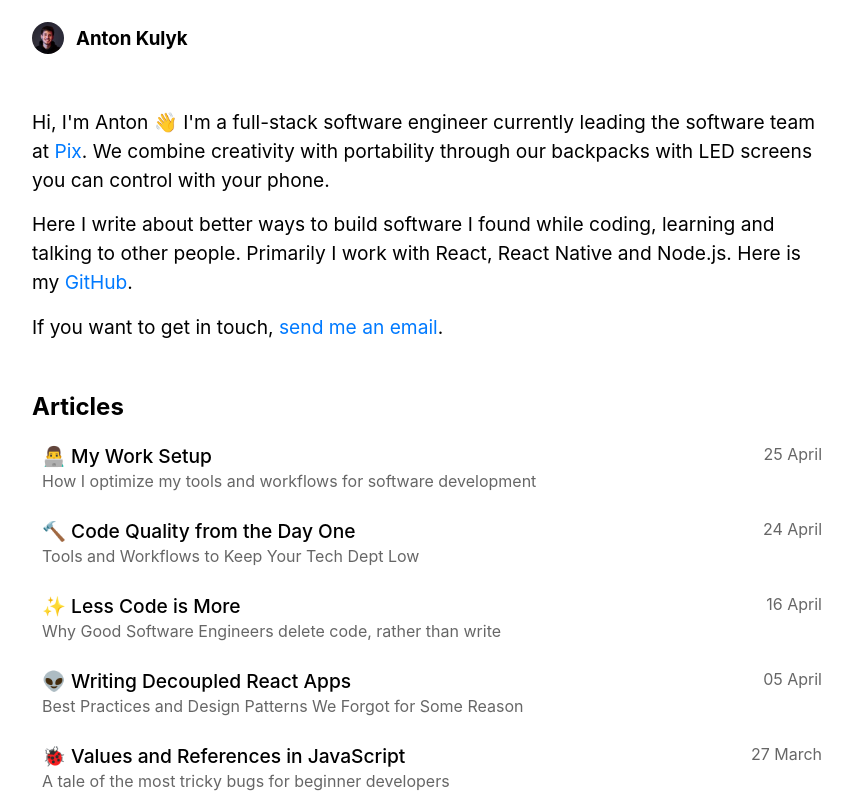
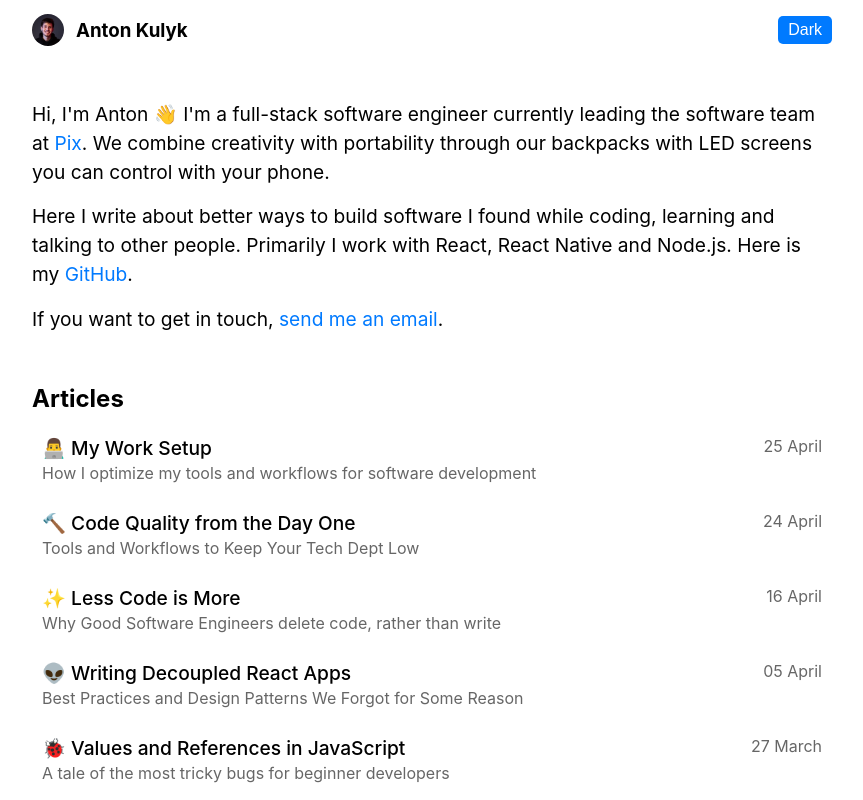
Before and after one commit to kulyk/kulyk.xyz, a Next.js app: page / in a window 1280 px wide. Shown: the top 800 px of the page, without its empty margins (208-1071 px from the left). Built offline with nearby package versions, Linux system fonts and the light colour scheme.

Commit message:
Add dark mode

```diff
--- a/package.json
+++ b/package.json
@@ -15,6 +15,7 @@
     "validate-project": "npm-run-all check-types check-format lint"
   },
   "dependencies": {
+    "classnames": "^2.2.6",
     "date-fns": "^2.12.0",
     "next": "^9.3.4",
     "react": "^16.13.1",
@@ -23,6 +24,7 @@
   "devDependencies": {
     "@babel/core": "^7.9.0",
     "@babel/preset-typescript": "^7.9.0",
+    "@types/classnames": "^2.2.10",
     "@types/node": "^13.11.0",
     "@types/react": "^16.9.32",
     "@typescript-eslint/eslint-plugin": "^2.26.0",
@@ -35,6 +37,7 @@
     "eslint-plugin-jsx-a11y": "^6.2.3",
     "eslint-plugin-prettier": "^3.1.2",
     "eslint-plugin-react": "^7.19.0",
+    "eslint-plugin-react-hooks": "^3.0.0",
     "eslint-plugin-sonarjs": "^0.5.0",
     "husky": "^4.2.3",
     "lint-staged": "^10.1.2",
--- a/src/components/Layout.tsx
+++ b/src/components/Layout.tsx
@@ -1,4 +1,5 @@
 import Head from 'next/head';
+import {useTheme} from '../theming';
 import NavBar from './NavBar';
 
 interface LayoutProps {
@@ -17,6 +18,7 @@ function getPageTitle(title?: string): string {
 
 function Layout(props: LayoutProps): React.ReactElement {
   const {title, description, children} = props;
+  const {theme} = useTheme();
   return (
     <>
       <Head>
@@ -29,6 +31,46 @@ function Layout(props: LayoutProps): React.ReactElement {
         <main id="content-root">{children}</main>
       </div>
       <style jsx global>{`
+        html,
+        body {
+          background-color: ${theme.background};
+        }
+
+        h1,
+        h2,
+        h3,
+        h4,
+        h5,
+        h6,
+        p {
+          color: ${theme.text.main};
+        }
+
+        a {
+          color: ${theme.link.default};
+        }
+
+        button {
+          color: ${theme.button.text};
+          background-color: ${theme.button.background};
+        }
+
+        button:hover {
+          background-color: ${theme.button.hover};
+        }
+
+        a:hover {
+          color: ${theme.link.hover};
+        }
+
+        .page-link {
+          color: ${theme.link.default};
+        }
+
+        .secondary {
+          color: ${theme.text.secondary};
+        }
+
         #layout {
           max-width: 800px;
           margin: auto;
--- a/src/components/Link.tsx
+++ b/src/components/Link.tsx
@@ -1,6 +1,7 @@
 /* eslint-disable jsx-a11y/anchor-is-valid */
 
 import NextLink, {LinkProps} from 'next/link';
+import classNames from 'classnames';
 
 type Props = LinkProps & {
   id?: string;
@@ -12,7 +13,7 @@ function Link(props: Props): React.ReactElement {
   const {children, id, className, ...linkProps} = props;
   return (
     <NextLink {...linkProps}>
-      <a id={id} className={className}>
+      <a id={id} className={classNames('page-link', className)}>
         {children}
       </a>
     </NextLink>
--- a/src/components/NavBar.tsx
+++ b/src/components/NavBar.tsx
@@ -1,6 +1,8 @@
 import Link from './Link';
+import {useTheme} from '../theming';
 
 function NavBar(): React.ReactElement {
+  const {isLight, toggle} = useTheme();
   return (
     <>
       <nav id="nav">
@@ -8,11 +10,13 @@ function NavBar(): React.ReactElement {
           <img id="my-photo" src="/me-min.jpg" alt="Anton" />
           <h3 id="my-name">Anton Kulyk</h3>
         </Link>
+        <button onClick={toggle}>{isLight ? 'Dark' : 'Light'}</button>
       </nav>
       <style jsx global>{`
         #nav {
           display: flex;
           height: 60px;
+          justify-content: space-between;
           align-items: center;
         }
         #home-link {
@@ -26,7 +30,6 @@ function NavBar(): React.ReactElement {
           border-radius: 1.5rem;
         }
         #my-name {
-          color: black;
           margin-left: 12px;
         }
       `}</style>
--- a/src/pages/_app.tsx
+++ b/src/pages/_app.tsx
@@ -1,4 +1,5 @@
 import {AppProps} from 'next/app';
+import {ThemeProvider} from '../theming';
 
 const fonts = [
   '-apple-system',
@@ -12,14 +13,15 @@ const fonts = [
 function App({Component, pageProps}: AppProps): React.ReactElement {
   return (
     <>
-      <Component {...pageProps} />
+      <ThemeProvider>
+        <Component {...pageProps} />
+      </ThemeProvider>
       <style jsx global>{`
-        .html,
-        .body {
+        html,
+        body {
           margin: 0;
           padding: 0;
           font-family: ${fonts.join(', ')};
-          background-color: #fff;
         }
 
         h1,
@@ -31,20 +33,17 @@ function App({Component, pageProps}: AppProps): React.ReactElement {
         p {
           margin: 0;
           padding: 0;
-          font-family: ${fonts.join(', ')};
         }
 
         a {
-          color: #007aff;
           text-decoration: none;
         }
 
-        a:hover {
-          color: #4ca1fe;
-        }
-
-        .secondary {
-          color: rgba(0, 0, 0, 0.6);
+        button {
+          border-style: none;
+          padding: 5px 10px;
+          font-size: 1rem;
+          border-radius: 5px;
         }
       `}</style>
     </>
--- a/src/pages/index.tsx
+++ b/src/pages/index.tsx
@@ -82,7 +82,6 @@ function ArticlePreview(props: ArticlePreviewProps): React.ReactElement {
         .title {
           font-weight: 500;
           font-size: 1.2rem;
-          color: black;
         }
         .description {
           margin-top: 3px;
--- /dev/null
+++ b/src/theming/ThemeProvider.tsx
@@ -0,0 +1,48 @@
+import {createContext, useCallback, useContext, useState} from 'react';
+import {Theme} from './types';
+import {DarkTheme, LightTheme} from './themes';
+
+type ThemeContextType = {
+  theme: Theme;
+  isLight: boolean;
+  toggle: () => void;
+};
+
+const ThemeContext = createContext<ThemeContextType>({
+  theme: LightTheme,
+  isLight: true,
+  // eslint-disable-next-line @typescript-eslint/no-empty-function
+  toggle: () => {},
+});
+
+export function useTheme(): ThemeContextType {
+  return useContext(ThemeContext);
+}
+
+type Props = {
+  children: React.ReactNode;
+};
+
+function ThemeProvider(props: Props): React.ReactElement {
+  const {children} = props;
+  const [theme, setTheme] = useState<Theme>(LightTheme);
+  const [isLight, setIsLight] = useState<boolean>(true);
+
+  const toggle = useCallback(() => {
+    const nextTheme = isLight ? DarkTheme : LightTheme;
+    console.log({
+      current: isLight ? 'light' : 'dark',
+      next: isLight ? 'dark' : 'light',
+    });
+    setTheme(nextTheme);
+    setIsLight(!isLight);
+  }, [isLight]);
+
+  return (
+    <ThemeContext.Provider value={{theme, isLight, toggle}}>
+      {children}
+    </ThemeContext.Provider>
+  );
+}
+
+export default ThemeProvider;
--- /dev/null
+++ b/src/theming/index.ts
@@ -0,0 +1,2 @@
+export {default as ThemeProvider, useTheme} from './ThemeProvider';
+export * from './themes';
--- /dev/null
+++ b/src/theming/themes.ts
@@ -0,0 +1,35 @@
+import {Theme} from './types';
+
+export const LightTheme: Theme = {
+  background: '#fff',
+  text: {
+    main: '#000',
+    secondary: 'rgba(0, 0, 0, 0.6)',
+  },
+  button: {
+    text: '#fff',
+    background: '#007aff',
+    hover: '#4ca1fe',
+  },
+  link: {
+    default: '#007aff',
+    hover: '#4ca1fe',
+  },
+};
+
+export const DarkTheme: Theme = {
+  background: '#131415',
+  text: {
+    main: '#fff',
+    secondary: 'rgba(255, 255, 255, 0.6)',
+  },
+  button: {
+    text: '#fff',
+    background: '#0A84FF',
+    hover: '#4ca1fe',
+  },
+  link: {
+    default: '#0A84FF',
+    hover: '#4ca1fe',
+  },
+};
--- /dev/null
+++ b/src/theming/types.ts
@@ -0,0 +1,16 @@
+export type Theme = {
+  background: string;
+  text: {
+    main: string;
+    secondary: string;
+  };
+  button: {
+    text: string;
+    background: string;
+    hover: string;
+  };
+  link: {
+    default: string;
+    hover: string;
+  };
+};
```
Also changed, not shown: .eslintrc.js, 1 other file (tests, documents, lock files or other folders).
